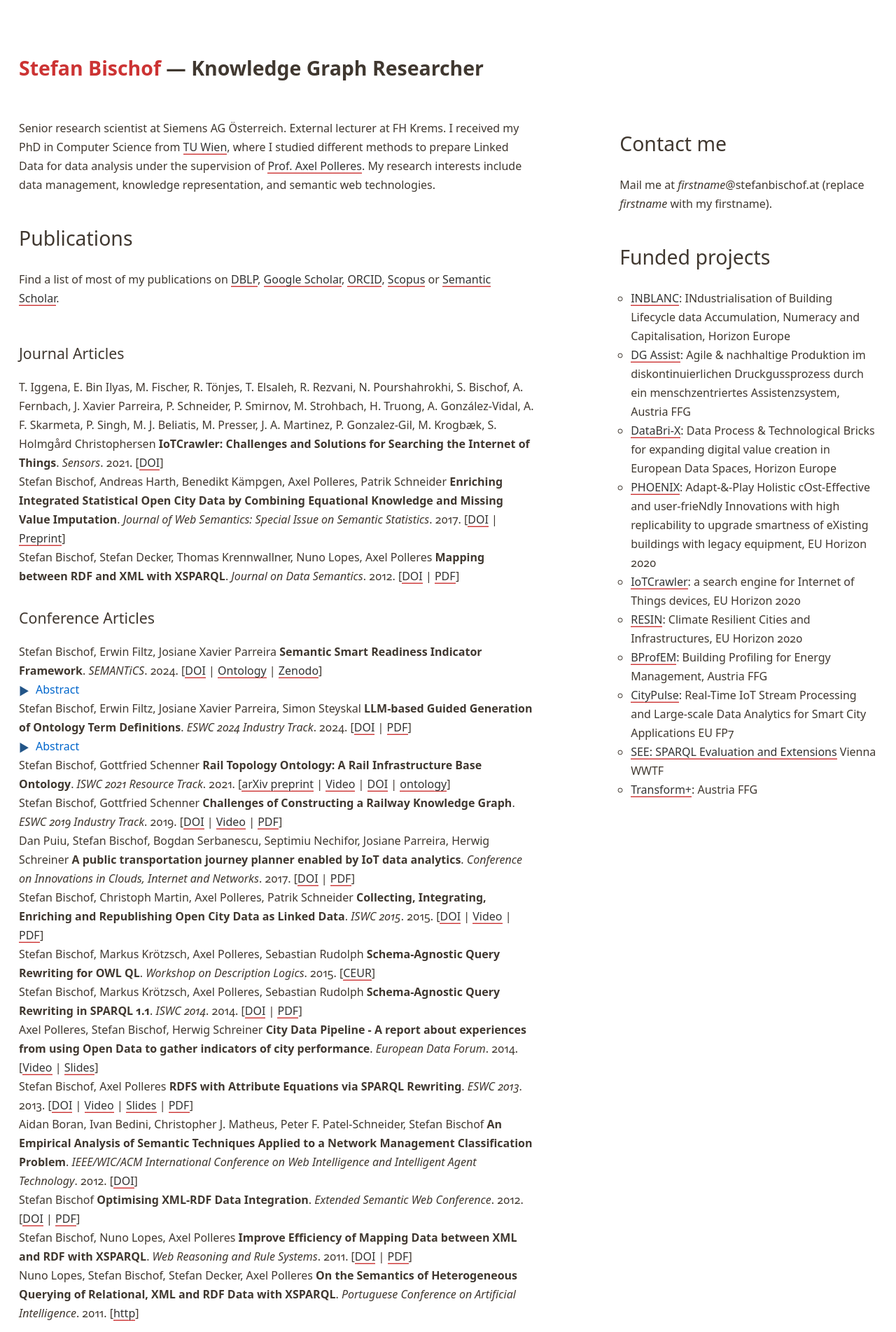
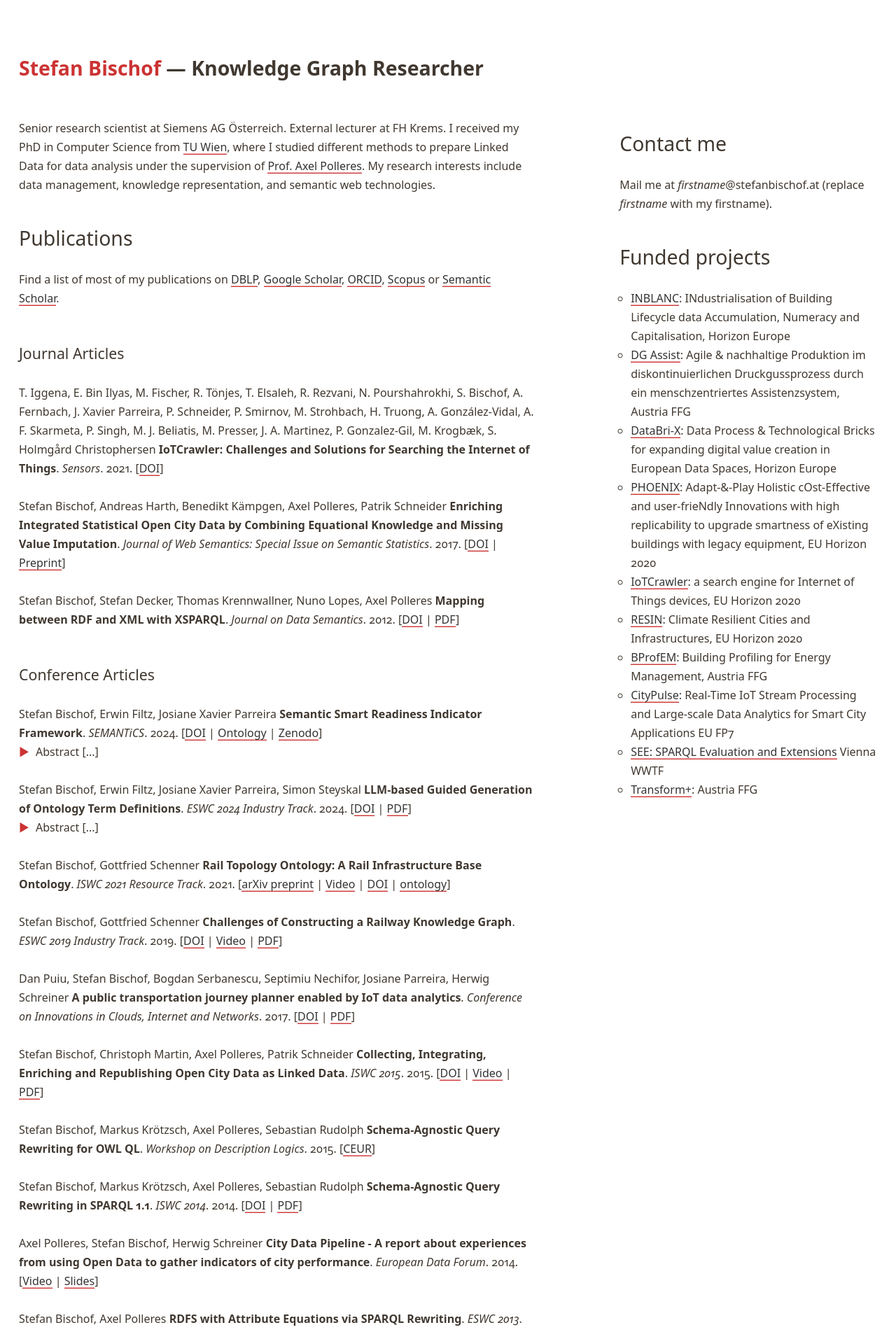
Before and after one commit to stefanbischof/stefanbischof.github.io, a Jekyll site: the page built from index.html, in a window 1280 px wide. Shown: the top 1903 px of the page at 70% size. Built offline with Jekyll 4.4.1, drawn with Linux system fonts in a browser that asks for light colours.

Commit message:
style: improve styling for ScholarlyArticle elements and summaries

```diff
--- a/css/style.scss
+++ b/css/style.scss
@@ -134,6 +134,19 @@
 }
 p, li:last-child, h3, body > header, pre, textarea {
     @include baseline-after(1);
+}
+p[typeof="ScholarlyArticle"],
+div[typeof="ScholarlyArticle"] {
+  @include baseline-before(1);
+  @include baseline-after(1);
+}
+div[typeof="ScholarlyArticle"] details.abstract-details:last-child {
+    margin-bottom: -$baseline;
+}
+
+div[typeof="ScholarlyArticle"] details.abstract-details {
+    margin-bottom: 0;
+    padding-bottom: 0pt;
 }
 /*p > em {
     font-style: normal;
@@ -296,13 +309,11 @@
 }
 
 summary {
-  color: #0066cc;
   cursor: pointer;
   font-weight: normal;
 }
 
 summary:hover {
-  color: #004499;
   text-decoration: underline;
 }
 
@@ -310,15 +321,23 @@
   content: "▶";
     position: absolute;
     left: 0;
-    top: 0.15em;
+    top: 0em;
     font-size: 1em;
-    color: #225588;
+    color: $highlight;
     transition: transform 0.2s;
+}
+
+summary::after {
+  content: " [...]";
 }
 
 details[open] summary::before {
   content: "▼";
   transform: rotate(0deg);
+}
+
+details[open] summary::after {
+  content: ":";
 }
 
 .abstract-content {
```
